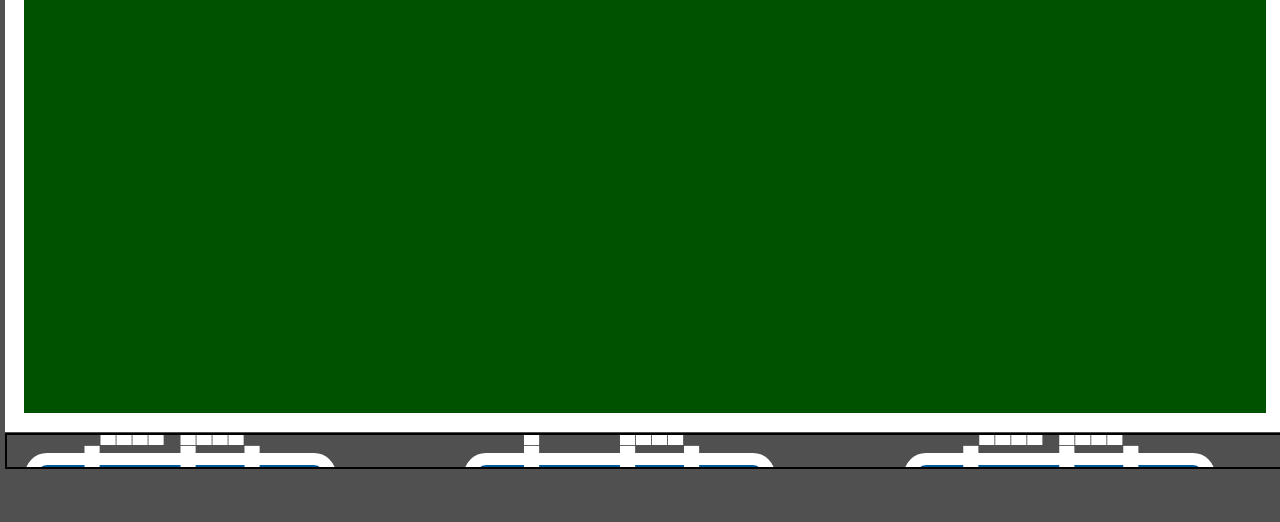
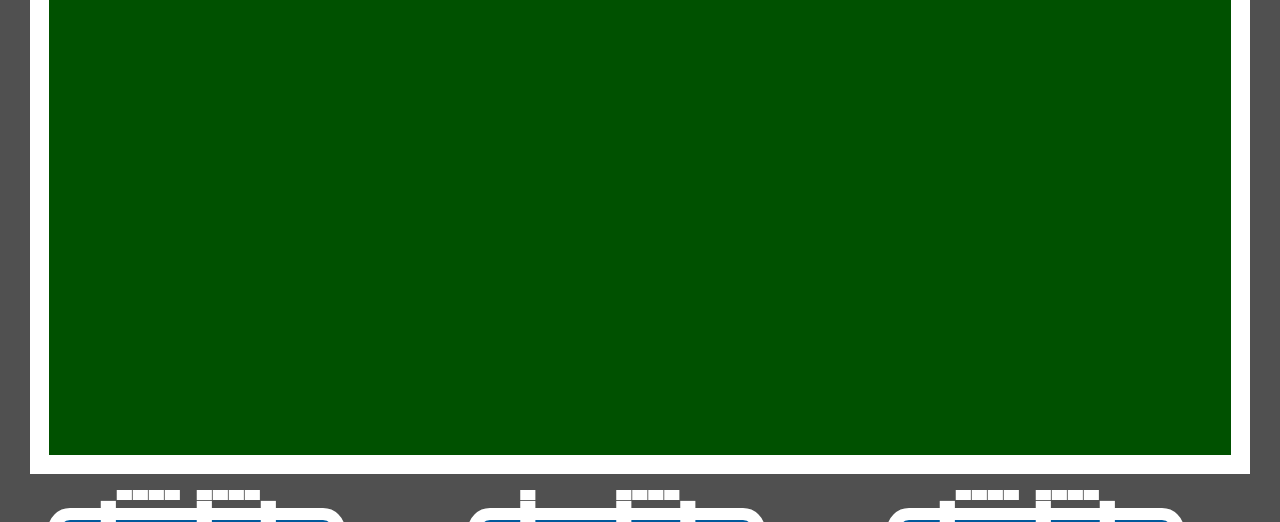
Before and after one commit to SAMulation/fbg-5.1, a website: page refactor.html in a window 1280 px wide. Shown: the part 419-941 px from the top of the page. Before the commit the page ends 888 px from the top, so only its background shows below. Drawn offline with Linux system fonts and the light colour scheme.

Commit message:
Changed some layout

```diff
--- a/css/refactor.css
+++ b/css/refactor.css
@@ -29,16 +29,17 @@ body {
 .page-wrap {
   /* background: white; */
   height: calc(100vh - 10px);
+  max-width: 100%;
   box-shadow: 0 0 3px rgba(black, 0.33);
 
   display: grid;
-  grid-template-columns: 1fr;
-  grid-template-rows: 1fr 2fr 1fr;
-  gap: 1px;
+  grid-template-columns: 2% 1fr 2%;
+  grid-template-rows: 2% 1fr 2fr 1fr 2%;
+  row-gap: 2%;
 }
 
-.field-container, .board-container, .cards-container {
-    grid-column: span 2;
+.scoreboard-container, .field-container, .board-container, .cards-container {
+    grid-column: 2 / 3;
 }
 
 /* .page-wrap.game {
@@ -48,7 +49,7 @@ body {
 .page-wrap > * {
     padding: 1rem;
     text-align: center;
-    border: 2px solid black;
+    /* border: 2px solid black; */
 }
 
 /* .sideby {
@@ -122,12 +123,12 @@ input {
 } */
 
 .scoreboard-container {
-  grid-area: 1 / 1;
+  grid-area: 2 / 2;
 }
 
 .field-container {
   z-index: 2;
-  grid-area: 2 / 1;
+  grid-area: 3 / 2;
   background: rgb(0, 81, 0);
   border: 1.5vw solid white;
   z-index: 1;
@@ -145,7 +146,7 @@ input {
 .board-container {
   background: white;
   border: 1.5vw solid black;
-  grid-area: 2 / 1;
+  grid-area: 3 / 2;
   height: 100%;
   width: 100%;
 
@@ -210,15 +211,20 @@ input {
 
 
 .cards-container {
-  grid-area: 3 / 1;
-  width: 100vw;
+  grid-area: 4 / 2 / 5 / 3;
+  max-width: 100%;
   display: flex;
-  overflow: scroll;
+  overflow-y: hidden;
+  overflow-x: scroll;
   -ms-overflow-style: none;  /* Internet Explorer 10+ */
-    scrollbar-width: none;  /* Firefox */
+  scrollbar-width: none;  /* Firefox */
   /* max-height: 100%; */
   gap: 10%;
   justify-content: space-between;
+}
+
+.cards-container::-webkit-scrollbar {
+  display: none;
 }
 
 .cards-container button.card {
```
